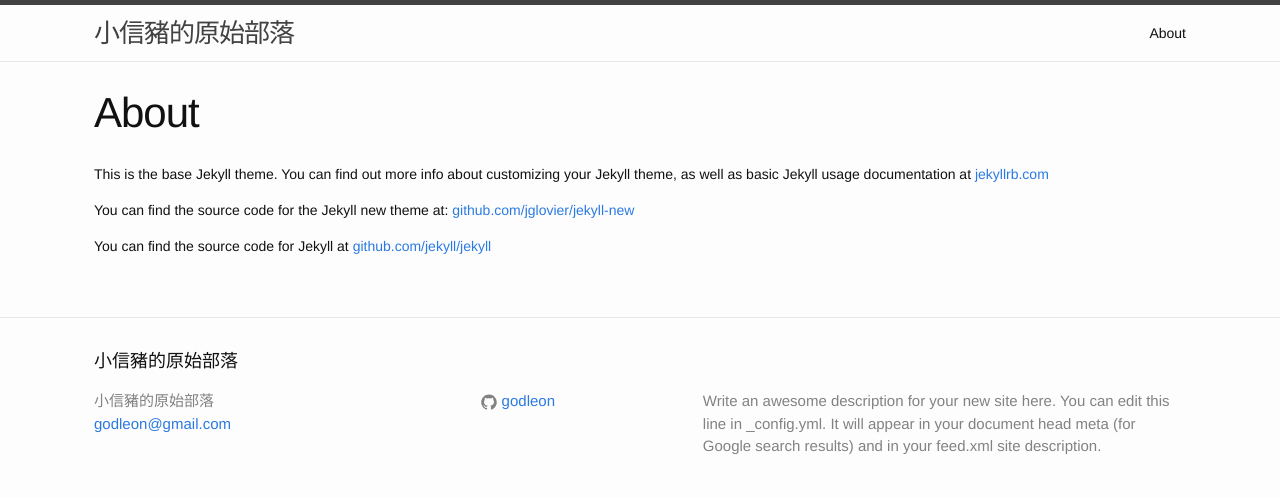
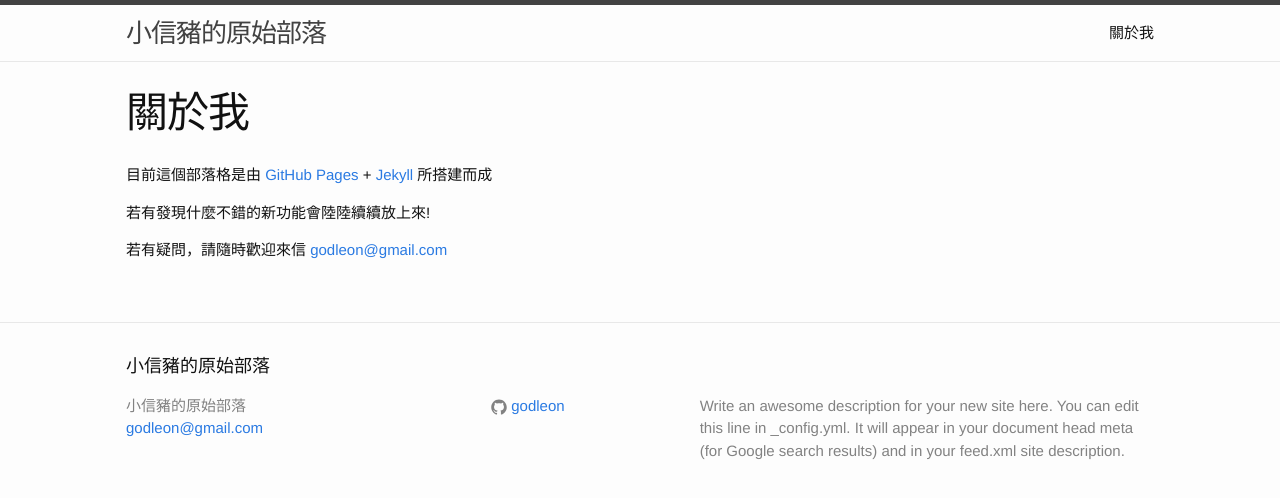
Before and after one commit to casper2048/godleon.github.io, a Jekyll site: the page built from about.md, in a window 1280 px wide. Shown: the top 498 px of the page. Built offline with Jekyll 4.4.1, drawn with Linux system fonts in a browser that asks for light colours; Markdown is read by kramdown in place of the engine named in the settings.

Commit message:
adjust css

```diff
--- a/_sass/_base.scss
+++ b/_sass/_base.scss
@@ -127,7 +127,7 @@ blockquote {
  */
 pre,
 code {
-    font-size: 12px;
+    font-size: 14px;
     border: 1px solid $grey-color-light;
     border-radius: 3px;
     background-color: #eef;
--- a/about.md
+++ b/about.md
@@ -1,11 +1,11 @@
 ---
 layout: page
-title: About
+title: 關於我
 permalink: /about/
 ---
 
-This is the base Jekyll theme. You can find out more info about customizing your Jekyll theme, as well as basic Jekyll usage documentation at [jekyllrb.com](http://jekyllrb.com/)
+目前這個部落格是由 [GitHub Pages](https://pages.github.com/) + [Jekyll](http://jekyllrb.com/) 所搭建而成
 
-You can find the source code for the Jekyll new theme at: [github.com/jglovier/jekyll-new](https://github.com/jglovier/jekyll-new)
+若有發現什麼不錯的新功能會陸陸續續放上來!
 
-You can find the source code for Jekyll at [github.com/jekyll/jekyll](https://github.com/jekyll/jekyll)
+若有疑問，請隨時歡迎來信 [godleon@gmail.com](mailto:godleon@gmail.com)
--- a/css/main.scss
+++ b/css/main.scss
@@ -7,7 +7,7 @@
 
 // Our variables
 $base-font-family: Helvetica, Arial, sans-serif;
-$base-font-size:   14px;
+$base-font-size:   15px;
 $small-font-size:  $base-font-size * 0.875;
 $base-line-height: 1.5;
 
@@ -23,7 +23,7 @@ $grey-color-dark:  darken($grey-color, 25%);
 
 // Width of the content area
 //$content-width:    800;
-$content-width:    90%;
+$content-width:    85%;
 
 $on-palm:          600px;
 $on-laptop:        800px;
```
